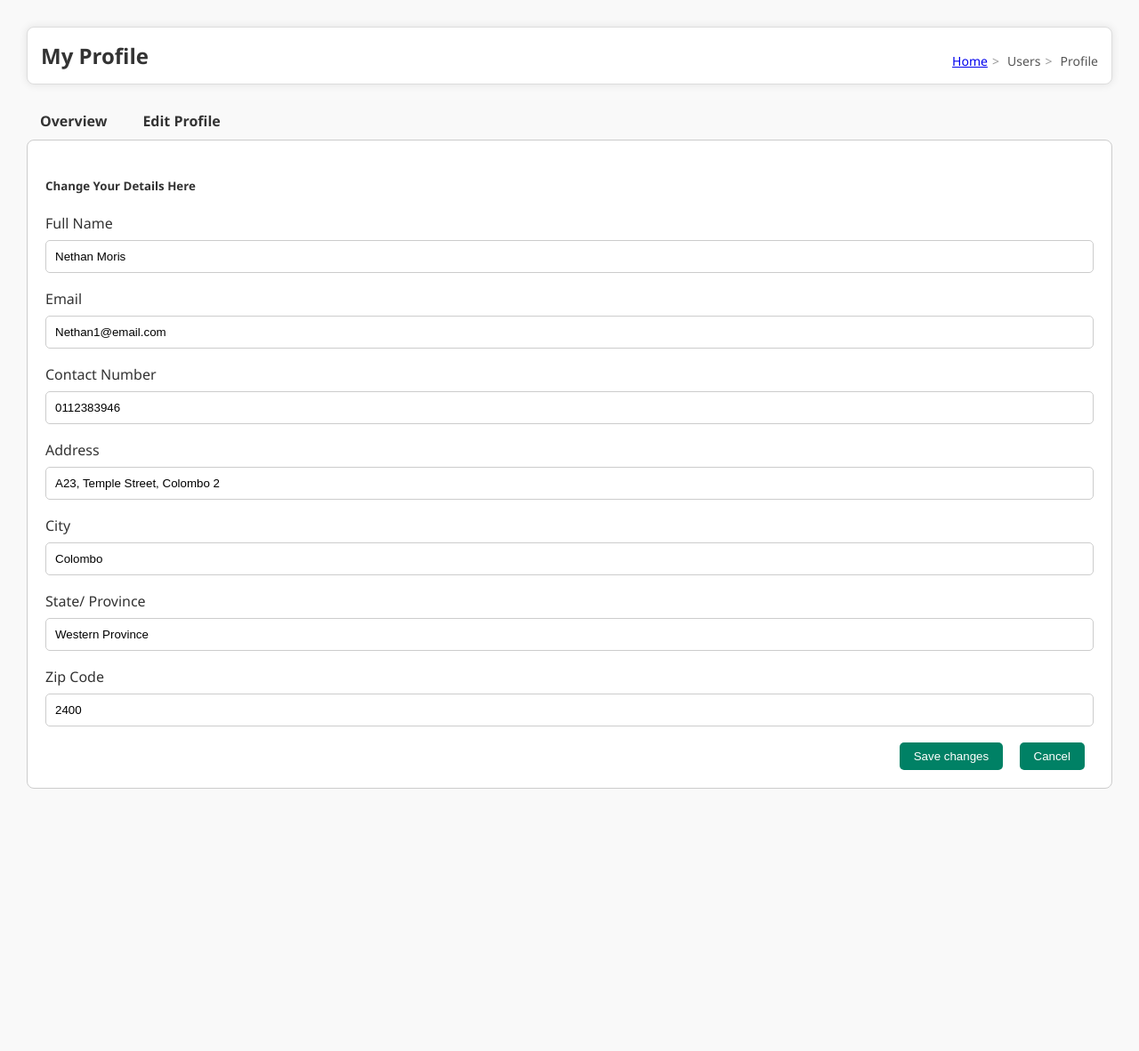
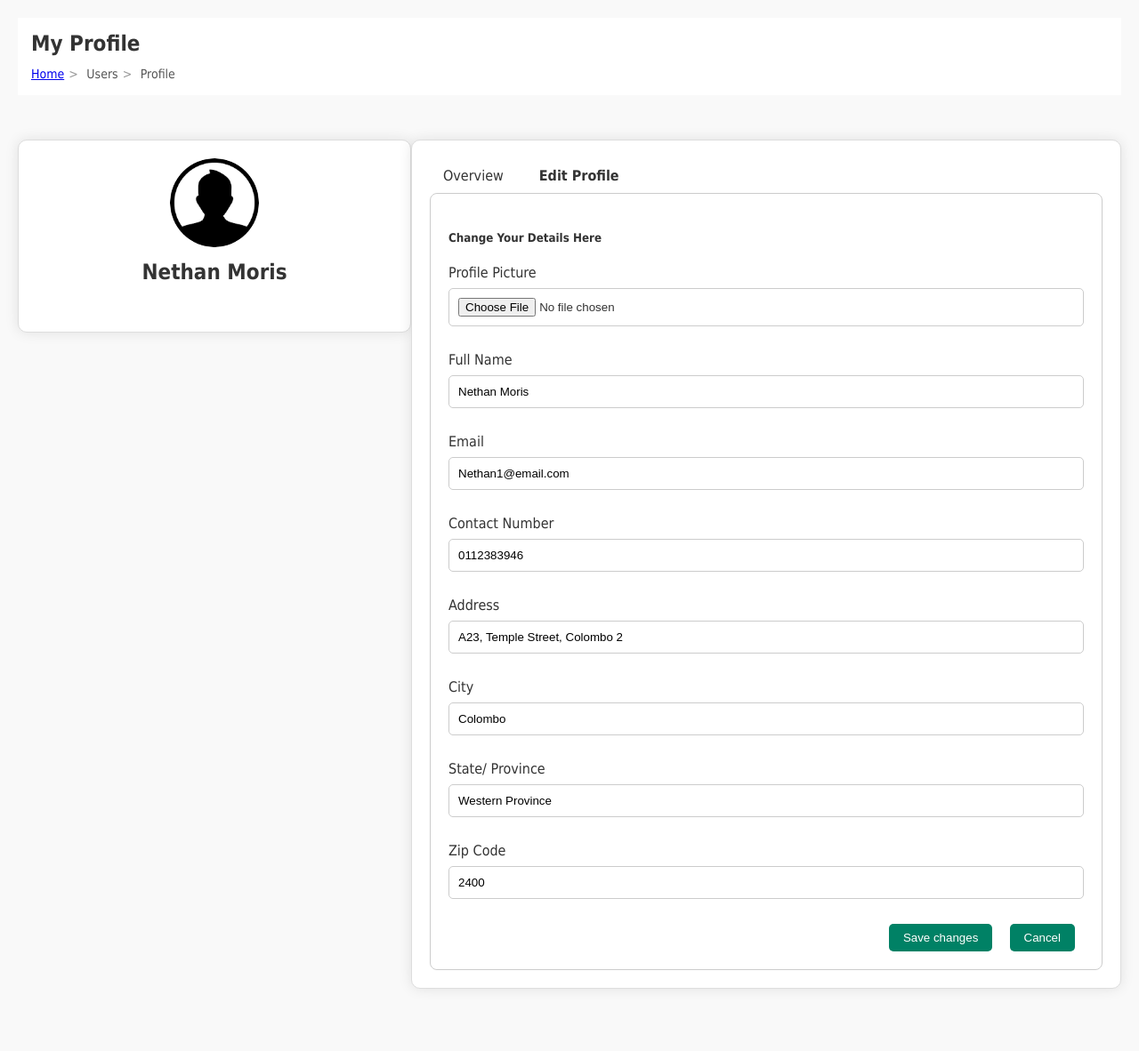
Before and after one commit to Anuththara93/Wood-Craft, a PHP site: page /profile_page.html in a window 1280 px wide, after a click on "Edit Profile". Shown: the whole page at 89% size. Before the commit the page ends 887 px from the top, so only its background shows below. Run offline with PHP 8.4, Linux system fonts and the light colour scheme.

Commit message:
add profile picture

```diff
--- a/profile_page/profile_page.css
+++ b/profile_page/profile_page.css
@@ -1,24 +1,20 @@
 body {
     margin: 0;
-    font-family: 'Segoe UI', Tahoma, Geneva, Verdana, sans-serif;
+    font-family:  Tahoma, Verdana, sans-serif;
     background-color: #f9f9f9;
     color: #333;
   }
 
   .main {
-    padding: 30px;
+    padding: 20px;
   }
 
   .pagetitle {
-    display: flex;
-    justify-content: space-between;
-    align-items: center;
     background-color: #fff;
     padding: 15px;
-    border: 1px solid #ddd;
+    /* border: 1px solid #ddd;
     border-radius: 8px;
-    box-shadow: 0 0 10px rgba(0, 0, 0, 0.1);
-    margin-bottom: 20px;
+    box-shadow: 0 0 10px rgba(0, 0, 0, 0.1); */
   }
 
   h1 {
@@ -50,25 +46,28 @@ body {
   }
 
   .profile-container {
-    max-width: 800px;
+    flex: 1;
+    max-width: 400px;
+    height: 175px;
     margin: 50px auto;
     padding: 20px;
     background-color: #fff;
     border: 1px solid #ddd;
     border-radius: 10px;
     box-shadow: 0 0 15px rgba(0, 0, 0, 0.1);
+    text-align: center;
   }
 
-  .profile-header {
-    text-align: center;
-    margin-bottom: 20px;
-  }
-
-  .profile-content {
-    background-color: #f8f8f8;
-    padding: 15px;
+  .tab-container {
+    flex: 1;
+    max-width: 900px;
+    margin: 50px auto;
+    padding: 20px;
+    background-color: #fff;
     border: 1px solid #ddd;
-    border-radius: 8px;
+    border-radius: 10px;
+    box-shadow: 0 0 15px rgba(0, 0, 0, 0.1);
+    text-align: left;
   }
 
   .tab-header {
@@ -81,10 +80,6 @@ body {
     padding: 10px 15px;
     margin-right: 10px;
     position: relative;
-  }
-
-  .tab-title.index{
-    font-weight: bold;
   }
 
   .tab-title.active {
@@ -106,8 +101,29 @@ body {
     display: block;
   }
 
+  .card {
+    /* border: 1px solid #ccc;
+    border-radius: 8px;
+    box-shadow: 0 0 10px rgba(0, 0, 0, 0.1);
+    margin: 1px;
+    padding: 5px; */
+    width: auto;
+    display: flex;
+    text-align: left;
+    box-sizing: border-box;
+  }
+
+  .card img {
+    width: 100px;
+    border-radius: 100%;
+  }
+
+  h2 {
+    margin: 10px 0;
+  }
+
   .row {
-    margin-bottom: 10px;
+    margin-bottom: 20px;
   }
 
   .label {
@@ -127,6 +143,8 @@ body {
 
   .form-control:focus {
     border-color: #007bff;
+    outline: none;
+    box-shadow: 0 0 5px rgba(0, 123, 255, 0.5);
   }
 
   .btn {
@@ -148,11 +166,21 @@ body {
     color: #fff;
   }
 
-  /* .btn.active {
-    background-color: #ff6600;
-    color: #fff;
-  } */
+  .btn:hover {
+    background-color: #000302;
+  }
 
   .text-right {
     text-align: right;
   }
+
+  .image-container {
+    display: flex;
+    align-items:normal;
+  }
+
+  @media (max-width: 700px) {
+    .card {
+      flex-direction: column;
+    }
+  }
--- a/profile_page/profile_page.html
+++ b/profile_page/profile_page.html
@@ -8,7 +8,6 @@
   <link rel="stylesheet" href="profile_page.css">
 
   <title>Home/ Profile</title>
-
 </head>
 
 <body>
@@ -24,6 +23,12 @@
               </ol>
             </nav>
           </div>
+
+          <div class="card">
+            <div class="profile-container">
+              <img src="image/profile-img.png" alt="Profile" class="rounded-circle">
+              <h2>Nethan Moris</h2>
+            </div>
 
         <div class="tab-container">
             <div class="tab-header">
@@ -84,6 +89,13 @@
                     <h5>Change Your Details Here</h5>
 
                     <form>
+                      <div class="row mb-3">
+                        <label for="profilePicture" class="col-md-4 col-lg-3 col-form-label">Profile Picture</label>
+                        <div class="col-md-8 col-lg-9">
+                          <input name="profilePicture" type="file" class="form-control" id="profilePicture">
+                        </div>
+                      </div>
+
                         <div class="row mb-3">
                           <label for="fullName" class="col-md-4 col-lg-3 col-form-label">Full Name</label>
                           <div class="col-md-8 col-lg-9">
@@ -151,6 +163,7 @@
                 <!-- <div id="profile-change-password" class="tab-pane"> </div> -->
             </div>
         </div>
+      </div>
 
   </main>
 
--- a/profile_page/profile_page.js
+++ b/profile_page/profile_page.js
@@ -11,16 +11,18 @@ document.addEventListener('DOMContentLoaded', function () {
     const overviewTabTitle = document.querySelector('.tab-title[data-tab="profile-overview"]');
     overviewTabTitle.classList.add('active');
 
+    const saveChangesBtn = document.getElementById('saveChangesBtn');
+    saveChangesBtn.addEventListener('click', function () {
+
+        showTab('profile-overview');
+    });
+
     function showTab(tabId) {
         const tabTitles = document.querySelectorAll('.tab-title');
-        tabTitles.forEach(title => {
-            title.classList.remove('active');
-        });
+        const tabPanes = document.querySelectorAll('.tab-pane');
 
-        const tabPanes = document.querySelectorAll('.tab-pane');
-        tabPanes.forEach(pane => {
-            pane.classList.remove('active');
-        });
+        tabTitles.forEach(title => title.classList.remove('active'));
+        tabPanes.forEach(pane => pane.classList.remove('active'));
 
         const selectedTabTitle = document.querySelector(`.tab-title[data-tab="${tabId}"]`);
         const selectedTabPane = document.getElementById(tabId);
@@ -28,6 +30,46 @@ document.addEventListener('DOMContentLoaded', function () {
         selectedTabTitle.classList.add('active');
         selectedTabPane.classList.add('active');
 
-        overviewTabTitle.classList.remove('active');
+        if (tabId === 'profile-edit') {
+            const profilePictureInput = document.getElementById('profilePicture');
+            profilePictureInput.addEventListener('change', handleProfilePictureChange);
+        }
     }
 });
+
+function handleProfilePictureChange(event) {
+    const fileInput = event.target;
+    const file = fileInput.files[0];
+
+    if (file) {
+        const profileImagePreview = document.querySelector('.profile-container img');
+        const reader = new FileReader();
+
+        reader.onload = function (e) {
+            profileImagePreview.src = e.target.result;
+        };
+
+        reader.readAsDataURL(file);
+    }
+}
+
+function displayImage(input) {
+    const file = input.files[0];
+
+    if (file) {
+        const reader = new FileReader();
+
+        reader.onload = function (e) {
+            const imageElement = document.querySelector('.col-md-8 .col-lg-9 img');
+            imageElement.src = e.target.result;
+        };
+
+        reader.readAsDataURL(file);
+    }
+}
+
+function removeProfileImage() {
+    const imageElement = document.querySelector('.col-md-8 .col-lg-9 img');
+    imageElement.src = 'image/profile-img.png';
+    document.getElementById('uploadInput').value = '';
+}
```
Also changed, not shown: profile_page/image/profile-img.png (added).
